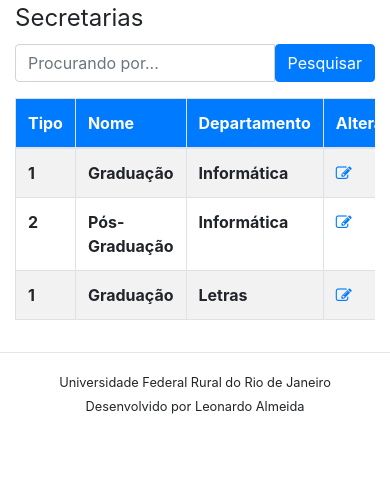
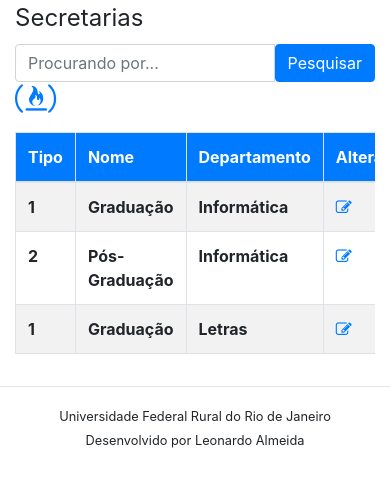
Before and after one commit to argos0676/DRCA_Django, a Django app: page /secretarias in a window 390 px wide. Shown: the part 56-543 px from the top of the page. Run offline with Django 3.2, Linux system fonts and the light colour scheme; data comes from the database, SQL or seed files in the repository; lists and menus that the app fills with data are empty; parts of the project's set-up code (start-up, migrations or seed data) failed here and were passed over; some libraries are stand-ins or nearby versions.

Commit message:
rendering html to pdf

```diff
--- a/WebDjango/settings.py
+++ b/WebDjango/settings.py
@@ -39,6 +39,7 @@ INSTALLED_APPS = [
     'django.contrib.messages',
     'django.contrib.staticfiles',
     'core',
+    'easy_pdf',
 ]
 
 MIDDLEWARE_CLASSES = [
--- a/core/templates/secretarias.html
+++ b/core/templates/secretarias.html
@@ -8,6 +8,12 @@
 				<button class="btn btn-primary" type="submit">Pesquisar</button>
 			</span>
 		</form>
+	</div>
+	<div class="col-md-7"></div>
+	<div class="col-md-1" title="pdf exemple">
+		<a href="/pdf">
+			<i class="fa fa-free-code-camp fa-2x" aria-hidden="true"></i>
+		</a>
 	</div>
 </div>
 <div class="row">
--- a/core/urls.py
+++ b/core/urls.py
@@ -18,4 +18,5 @@ urlpatterns = [
     url(r'^secretarias$', ListaSecretarias.as_view(), name='ListaSecretarias'),
     url(r'^secretariaAdmin$', secretariaAdmin, name='secretariaAdmin'),
     url(r'^pdf/(?P<user_id>\d+)/$', some_view, name='some_view'),
+    url(r'^pdf$', HelloPDFView.as_view(), name='HelloPDFView'),
 ]
--- a/core/views.py
+++ b/core/views.py
@@ -1,9 +1,12 @@
-# -*- coding: utf-8 -*-
 from django.shortcuts import render
 from django.http import HttpResponse, HttpResponseRedirect
 from django.template import loader
 from core.models import Aluno, Disciplina, Secretaria
 from django.views.generic import ListView
+from reportlab.pdfgen import canvas
+from reportlab.lib.units import inch
+from django.core.urlresolvers import reverse
+from easy_pdf.views import PDFTemplateView
 
 def home(request):
     template = loader.get_template('index.html')
@@ -30,7 +33,6 @@ class ListaSecretarias(ListView):
         return secretarias
 
 def secretariaAdmin(request):
-    from django.core.urlresolvers import reverse
     return HttpResponseRedirect(reverse('admin:app_list', kwargs={'app_label':'core'}))
 
 class ListaDisciplinas(ListView):
@@ -64,8 +66,6 @@ class ListaAlunos(ListView):
         return alunos
 
 def some_view(request,user_id):
-    from reportlab.pdfgen import canvas
-    from reportlab.lib.units import inch
 
     response = HttpResponse(content_type='application/pdf')
     al = Aluno.objects.get(id=user_id)
@@ -86,3 +86,13 @@ def some_view(request,user_id):
     pdf.save()
 
     return response
+
+class HelloPDFView(PDFTemplateView):
+    template_name = 'pdf.html'
+
+    def get_context_data(self, **kwargs):
+        return super(HelloPDFView, self).get_context_data(
+        pagesize='A4',
+        title='Import pdf',
+        **kwargs
+    )
```
Also changed, not shown: README.md.
